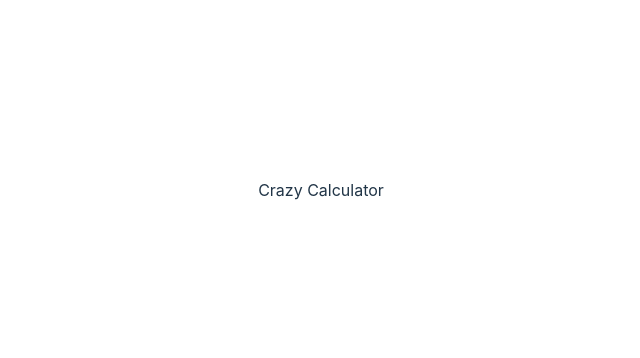
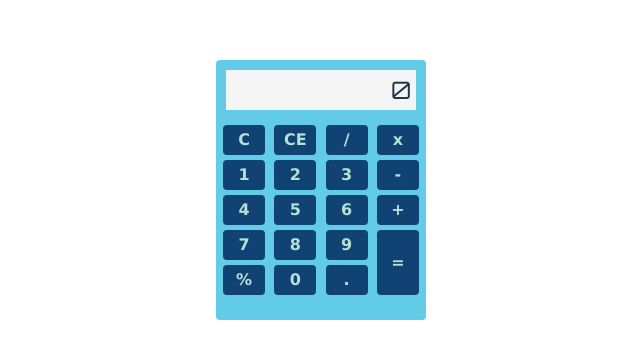
Before and after one commit to AntonRusev/Crazy-Calculator, a React (Vite) app: page / in a window 1280 px wide. Shown: the part 210-568 px from the top of the page, without its empty margins (319-959 px from the left). Built offline with nearby package versions, Linux system fonts and the light colour scheme.

Commit message:
added css styling and some button functionality

```diff
--- a/src/App.jsx
+++ b/src/App.jsx
@@ -1,10 +1,15 @@
+import { CalcProvider } from './contexts/CalcContext'
+
+import { Calculator } from './components/Calculator/Calculator'
+
 import './App.css'
 
 function App() {
-
   return (
-    <p>Crazy Calculator</p>
-  );
+    <CalcProvider>
+      <Calculator />
+    </CalcProvider>
+  )
 }
 
 export default App
--- /dev/null
+++ b/src/components/Button/Button.jsx
@@ -0,0 +1,19 @@
+import { useContext } from 'react';
+
+import { CalcContext } from '../../contexts/CalcContext';
+
+import css from './Button.module.css';
+
+export const Button = ({
+    value
+}) => {
+    const { onBtnClick } = useContext(CalcContext);
+
+    return (
+        <div className={css.button} onClick={() => onBtnClick(value)}>
+            <p className={css["btn-value"]}>
+                {value}
+            </p>
+        </div>
+    );
+}
--- /dev/null
+++ b/src/components/Button/Button.module.css
@@ -0,0 +1,20 @@
+.button {
+    display: flex;
+    justify-content: center;
+    align-items: center;
+    color:  #b5e0d3;
+    font-family:'Lucida Sans', 'Lucida Sans Regular', 'Lucida Grande', 'Lucida Sans Unicode', Geneva, Verdana, sans-serif;
+    font-weight: bolder;
+    background-color:#104373;
+    width: 42px;
+    height: 30px;
+    border: 2px solid  #104373;
+    border-radius: 4px;
+    /* width: 25%; */
+    box-sizing: border-box;
+    cursor: pointer;
+}
+
+.button:last-child {
+    height: 65px;
+}
--- /dev/null
+++ b/src/components/Calculator/Calculator.jsx
@@ -0,0 +1,23 @@
+import { useContext } from "react";
+
+import { Button } from "../Button/Button";
+import { btnValues } from "../../data/button-values";
+
+import { CalcContext } from "../../contexts/CalcContext";
+
+import css from "./Calculator.module.css";
+
+export const Calculator = () => {
+    const { displayValue } = useContext(CalcContext);
+
+    return (
+        <div id={css.calculator}>
+            <div className={css['display-wrapper']}>
+                <p className={css.display}>{displayValue}</p>
+            </div>
+            <div className={css['btn-holder']}>
+                {btnValues.map(x => <Button key={x} value={x} />)}
+            </div>
+        </div>
+    );
+}
--- /dev/null
+++ b/src/components/Calculator/Calculator.module.css
@@ -0,0 +1,33 @@
+#calculator {
+    display: flex;
+    flex-direction: column;
+    background-color: #62cbe7;
+    width: 210px;
+    height: 260px;
+    border-radius: 4px;
+}
+
+.display {
+    display: flex;
+    justify-content: flex-end;
+    align-items: center;
+    background-color: whitesmoke;
+    font-size: 1.5rem;
+    font-family: 'Orbitron', sans-serif;
+    margin: 10px;
+    padding: 5px;
+    height: 30px;
+    cursor: default;
+}
+
+.btn-holder {
+    display: flex;
+    flex-direction: column;
+    flex-wrap: wrap;
+    justify-content: center;
+    align-items: center;
+    gap: 5px;
+    max-height: 200px;
+    margin: 5px;
+
+}
--- /dev/null
+++ b/src/contexts/CalcContext.jsx
@@ -0,0 +1,115 @@
+import { createContext, useEffect, useState } from "react";
+
+export const CalcContext = createContext();
+
+export const CalcProvider = ({
+    children
+}) => {
+    const [displayValue, setDisplayValue] = useState('0');
+    const [result, setResult] = useState('0');
+    const [forCalculation, setForCalculation] = useState([]);
+
+    const onBtnClick = (value) => {
+        switch (value) {
+            case '=':
+
+                break;
+            case '+':
+
+                break;
+            case '-':
+
+                break;
+            case 'x':
+
+                break;
+            case '/':
+
+                break;
+            case '%':
+
+                break;
+            case '.':
+
+                break;
+            case 'C':
+
+                break;
+            case 'CE':
+
+                break;
+
+            default:
+                setDisplayValue(state => state + value);
+                if (displayValue.length > 0 && displayValue[0] === '0') {
+                    setDisplayValue(state => state.slice(1));
+                }
+                break;
+        }
+    };
+
+    // const onBtnClick = (value) => {
+    //     if (
+    //         value === 'x'
+    //         || value === '/'
+    //         || value === '+'
+    //         || value === '-'
+    //     ) {
+    //         setForCalculation(state => [...state, displayValue, value]);
+    //         setDisplayValue('0')
+    //     } else if (value === '=') {
+    //         setForCalculation(state => [...state, displayValue]);
+    //         calculate();
+    //     } else {
+    //         setDisplayValue(state => state + value);
+    //         if (displayValue.length > 0 && displayValue[0] === '0') {
+    //             setDisplayValue(state => state.slice(1));
+    //         }
+    //     }
+    // };
+
+
+    const calculate = () => {
+        let finalResult = 0;
+        let currentNum = 0;
+        console.log(forCalculation.length)
+        for (let i = 0; i <= forCalculation.length; i++) {
+            if (i % 2 === 0) {
+                currentNum = +forCalculation[i];
+                console.log(forCalculation)
+                console.log(currentNum)
+            } else {
+                if (forCalculation[i] === '+') {
+                    finalResult += currentNum;
+                    console.log('+')
+                } else if (forCalculation[i] === '-') {
+                    finalResult -= currentNum;
+                    console.log('-')
+                } else if (forCalculation[i] === 'x') {
+                    finalResult *= currentNum;
+                    console.log('-')
+                } else if (forCalculation[i] === '/') {
+                    finalResult /= currentNum;
+                    console.log('/')
+                }
+            }
+        }
+        // console.log(finalResult)
+        setResult(finalResult);
+        setDisplayValue(result);
+    }
+
+    const calcContextValue = {
+        setDisplayValue,
+        onBtnClick,
+        displayValue,
+    };
+
+    return (
+        <>
+            <CalcContext.Provider value={calcContextValue}>
+                {children}
+            </CalcContext.Provider>
+        </>
+    );
+};
--- /dev/null
+++ b/src/data/button-values.jsx
@@ -0,0 +1 @@
+export const btnValues = ["C", "1", "4", "7", "%", "CE", "2", "5", "8", "0", "/", "3", "6", "9", ".", "x", "-", "+", "="];
```
